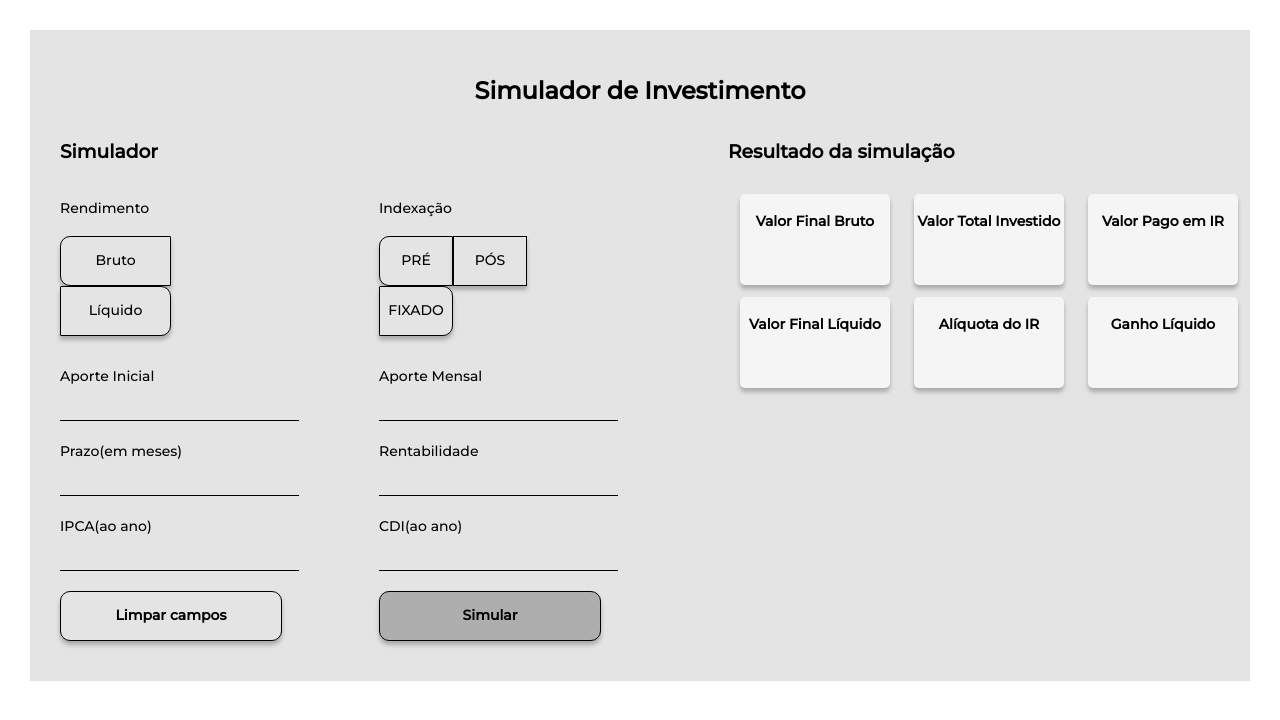
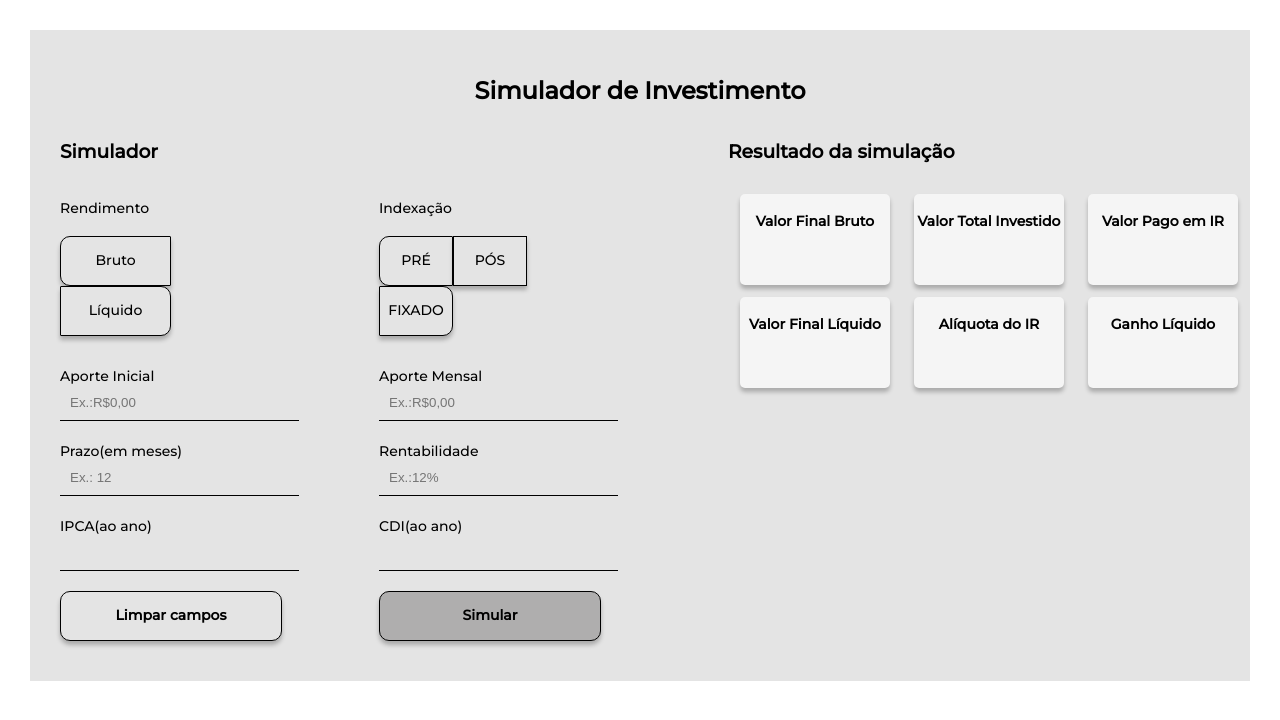
Before and after one commit to emidioreb/investmentSimulator, a React (Create React App) app: page / in a window 1280 px wide. Shown: the top 720 px of the page. Built offline with nearby package versions, Linux system fonts and the light colour scheme; no server answers.

Commit message:
imp: Lógica inputs

```diff
--- a/src/components/SimulatorColumnLeft.jsx
+++ b/src/components/SimulatorColumnLeft.jsx
@@ -61,6 +61,9 @@ function SimulatorColumnLeft() {
     setChangeColorFix(false);
     setChangeColorAfter(false);
   }
+  // console.log(inicialContribution);
+  // const xablau = `R$ ${(+inicialContribution).toFixed(2).replace('.', ',')}`;
+  // console.log(xablau);
 
   return (
     <div className="simulatorColumnLeft">
@@ -88,11 +91,11 @@ function SimulatorColumnLeft() {
           Aporte Inicial
           <br />
           <input
-            type="number"
+            type="text"
             name="inicialContribution"
             value={inicialContribution}
             onChange={({ target }) => setInicialContribution(target.value)}
-            // placeholder="R$0,00"
+            placeholder="Ex.:R$0,00"
           />
         </label>
         <br />
@@ -104,7 +107,7 @@ function SimulatorColumnLeft() {
             name="timer"
             value={timer}
             onChange={({ target }) => setTimer(target.value)}
-            // placeholder="R$0,00"
+            placeholder="Ex.: 12"
           />
         </label>
         <br />
--- a/src/components/SimulatorColumnRight.jsx
+++ b/src/components/SimulatorColumnRight.jsx
@@ -66,6 +66,8 @@ function SimulatorColumnRight() {
     setTeste(true);
   }
 
+  console.log(profitability);
+
   return (
     <div>
       <div className="indexing-Types">
@@ -103,7 +105,7 @@ function SimulatorColumnRight() {
             name="monthContribution"
             value={monthContribution}
             onChange={({ target }) => setMonthContribution(target.value)}
-            // placeholder="R$0,00"
+            placeholder="Ex.:R$0,00"
           />
         </label>
         <br />
@@ -111,11 +113,12 @@ function SimulatorColumnRight() {
           Rentabilidade
           <br />
           <input
-            type="number"
+            type="text"
             name="profitability"
+            // value={profitability !== '' ? `${profitability}%` : profitability}
             value={profitability}
             onChange={({ target }) => setProfitability(target.value)}
-            // placeholder="R$0,00"
+            placeholder="Ex.:12%"
           />
         </label>
         <br />
@@ -132,6 +135,7 @@ function SimulatorColumnRight() {
         </label>
       </div>
       <button
+        variant="secondary"
         type="button"
         className={indexing !== '' && income !== '' ? 'button-simulate-change' : 'button-simulate'}
         onClick={buttonSimulate}
```
